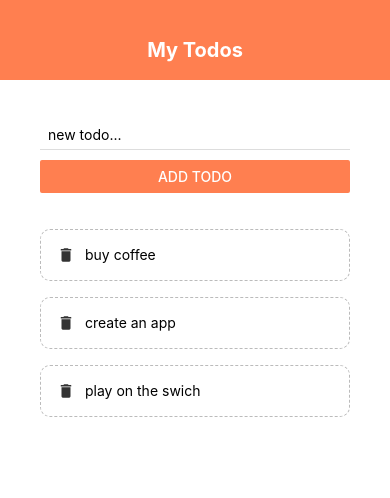
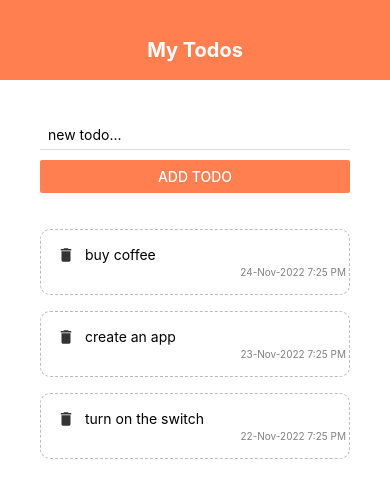
Before and after one commit to jkkCoder/todo-react-native, a React Native app: screen / in a window 390 px wide. Shown: the top 498 px of the page. Built offline with nearby package versions, Linux system fonts and the light colour scheme.

Commit message:
added time of creation of todos using moment

```diff
--- a/components/AddTodo.js
+++ b/components/AddTodo.js
@@ -3,6 +3,7 @@ import {Alert} from "react-native"
 import { StyleSheet, Text, TextInput, View, Button} from 'react-native';
 import { useDispatch } from "react-redux"
 import { addList } from "../redux/actions"
+import moment from "moment"
 
 export default function AddTodo() {
     const [text,setText] = useState("")
@@ -17,7 +18,9 @@ export default function AddTodo() {
           return
         }
 
-        dispatch(addList(text))
+        const createdAt = moment().format("D-MMM-YYYY LT")
+        console.log(createdAt)
+        dispatch(addList(text,createdAt))
       }
 
     const changeHandler = (val) =>{
--- a/components/TodoItem.js
+++ b/components/TodoItem.js
@@ -15,7 +15,10 @@ export default function TodoItem({item}){
         <TouchableOpacity onPress={()=>pressHandler(item.key)}>
             <View style={styles.item}>
                 <MaterialIcons name="delete" size={18} color={"#333"}/>
-                <Text style={styles.itemText}>{item.text}</Text>
+                <View style={styles.cont}>
+                    <Text style={styles.itemText}>{item.text}</Text>
+                    <Text style={styles.createTime}>{item.createdAt}</Text>
+                </View>
             </View>
         </TouchableOpacity>
     )
@@ -31,7 +34,17 @@ const styles = StyleSheet.create({
         borderStyle:"dashed",
         borderRadius : 10
     },
+    cont:{
+        width:"100%"
+    },
     itemText:{
         marginLeft:10,
+    },
+    createTime:{
+        color:"grey",
+        fontSize:10,
+        alignSelf:"flex-end",
+        marginRight:5,
+        marginTop:3
     }
 })
--- a/redux/actions.js
+++ b/redux/actions.js
@@ -6,9 +6,9 @@ export const getList = () => dispatch => {
 
     //make a fetch request to get todos list
     const todos = [
-        { text: "buy coffee", key: "1" },
-        { text: "create an app", key: "2" },
-        { text: "play on the swich", key: "3" }
+        { text: "buy coffee", createdAt:"24-Nov-2022 7:25 PM", key: "1" },
+        { text: "create an app", createdAt:"23-Nov-2022 7:25 PM", key: "2" },
+        { text: "turn on the switch", createdAt:"22-Nov-2022 7:25 PM", key: "3" }
     ]
     dispatch({
         type: GET_TODOLIST,
@@ -16,11 +16,12 @@ export const getList = () => dispatch => {
     })
 }
 
-export const addList = (text) => (dispatch,getState) => {
+export const addList = (text,createdAt) => (dispatch,getState) => {
     const {todoList:{todos}} = getState()
 
     const todo = {
         text,
+        createdAt,
         key:Math.random().toString()
     }
 
```
